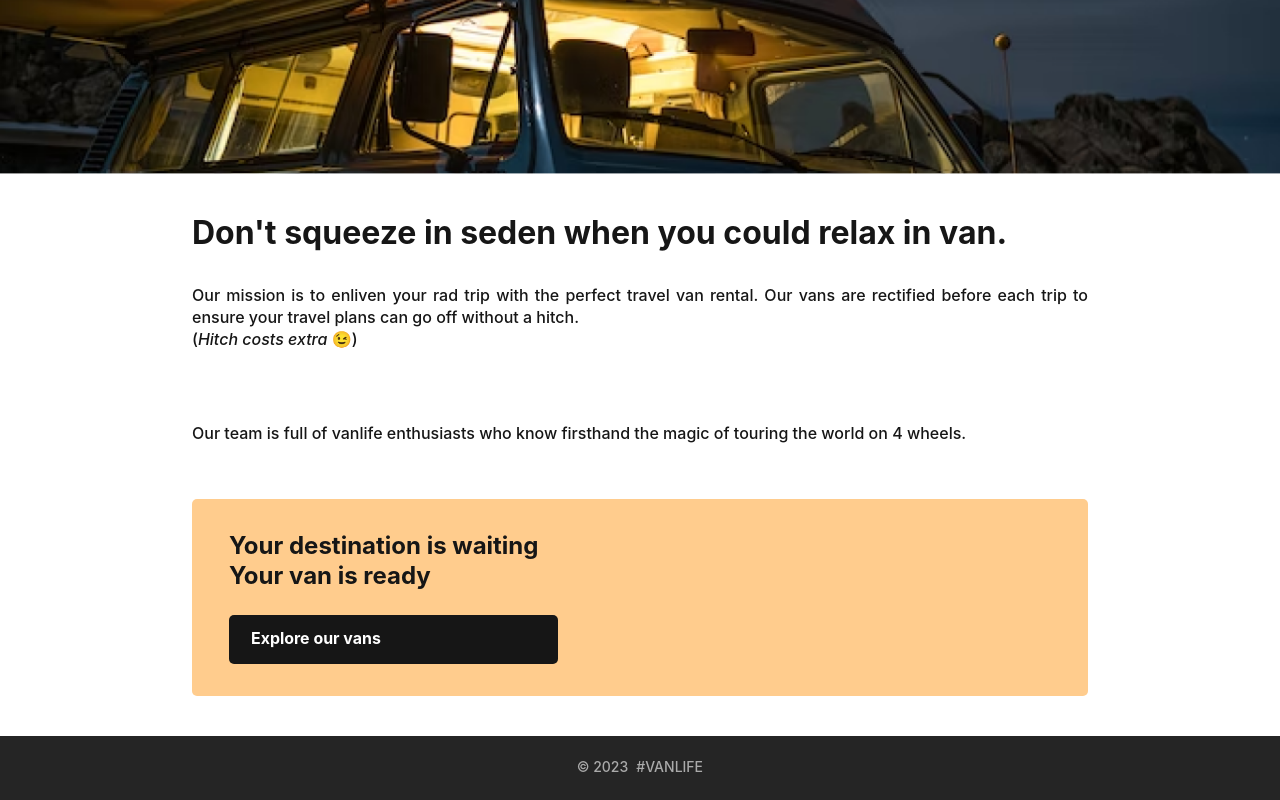
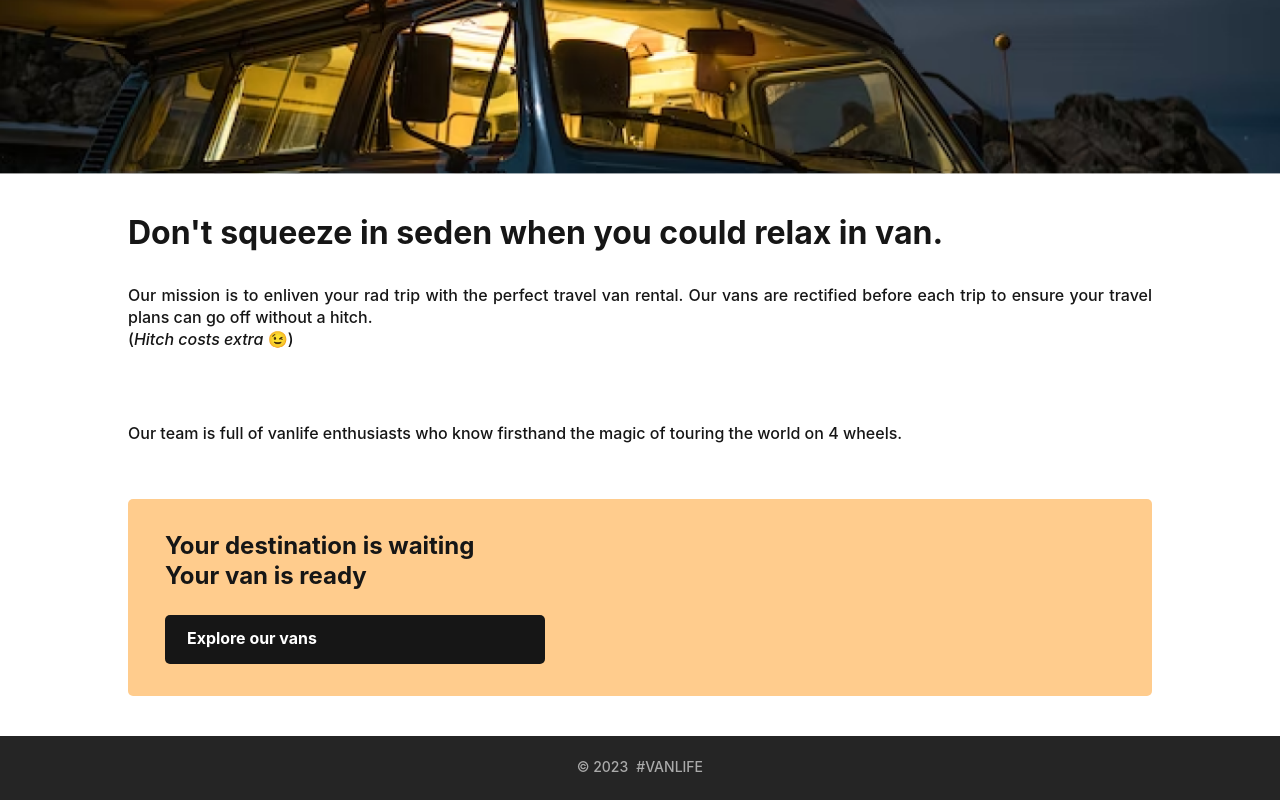
Before and after one commit to ihnaqi/van-life, a React (Vite) app: page /about in a window 1280 px wide. Shown: the part 467-1267 px from the top of the page. Built offline with nearby package versions, Linux system fonts and the light colour scheme; the HTML template or start-up script is replaced by a standard one.

Commit message:
changed width to 80vh from 70vh

```diff
--- a/src/App.css
+++ b/src/App.css
@@ -85,7 +85,7 @@ nav {
 }
 
 .about-content {
-    width: 70vw;
+    width: 80vw;
     padding-block: 40px;
     margin: auto;
 }
```
